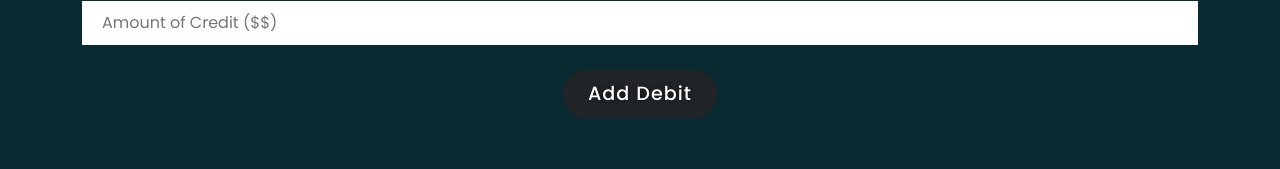
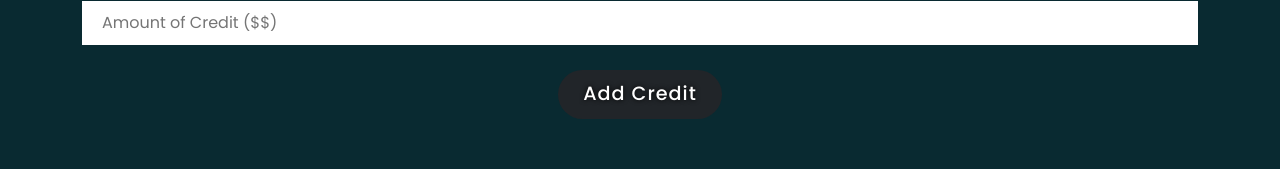
Before and after one commit to BolaGhaly/TTP-Assignment-8, a React (Create React App) app: page /credits in a window 1280 px wide. Shown: the part 416-585 px from the top of the page. Built offline with nearby package versions, Linux system fonts and the light colour scheme; no server answers.

Commit message:
Updated Credits.js and App.css

```diff
--- a/src/App.css
+++ b/src/App.css
@@ -137,7 +137,7 @@ h1 {
 }
 
 .form-submit-button {
-  text-shadow: #0000009c 0px 0px 5px;
+  text-shadow: #000000 0px 0px 5px;
   margin: 25px auto 0;
   width: fit-content;
   padding: 10px 25px;
--- a/src/components/Credits.js
+++ b/src/components/Credits.js
@@ -92,7 +92,7 @@ function Credits({ credits, setCredits, totalBalance, setTotalBalance }) {
               type="submit"
               className="form-submit-button btn-dark shadow-none"
             >
-              Add Debit
+              Add Credit
             </button>
           </form>
         </div>
```
